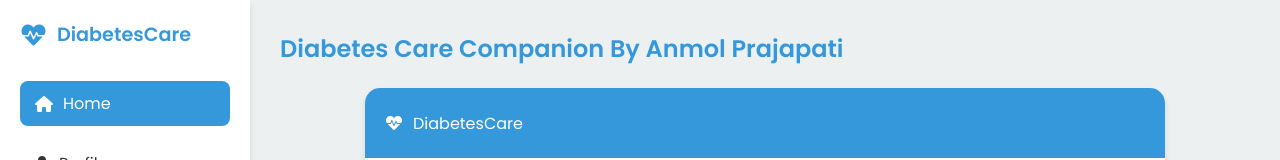
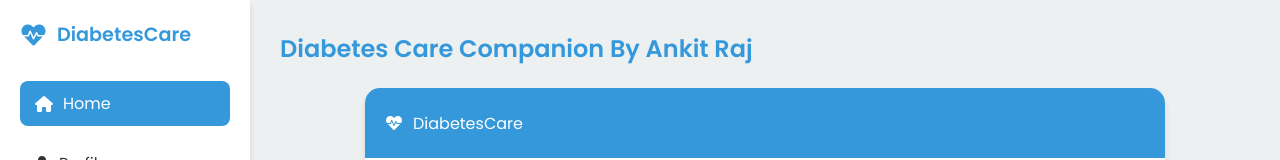
Before and after one commit to ankitrajsun/DiabetesManagementChatbot, a website: page index.html in a window 1280 px wide. Shown: the top 160 px of the page. Drawn offline with nearby package versions, Linux system fonts and the light colour scheme.

Commit message:
Change author name in index.html
Updated author name in the home section header.

```diff
--- a/index.html
+++ b/index.html
@@ -37,7 +37,7 @@
         <main class="main-content">
             <!-- Home Page with Chatbot -->
             <section id="home" class="page active">
-                <h1>Diabetes Care Companion By Anmol Prajapati</h1>
+                <h1>Diabetes Care Companion By Ankit Raj</h1>
                 <h1 id="pro"></h1>
                 <div class="chatbot-container">
                     <div class="chatbot-header">
```
